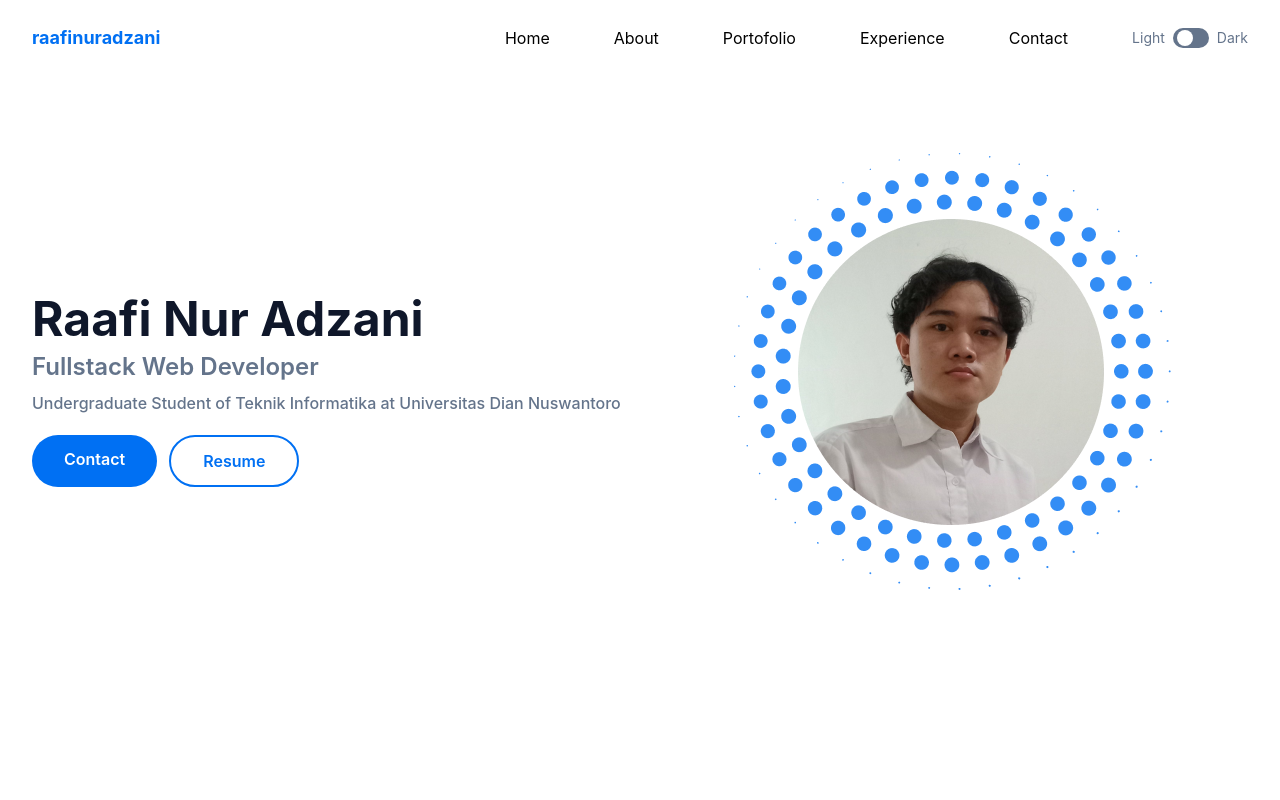
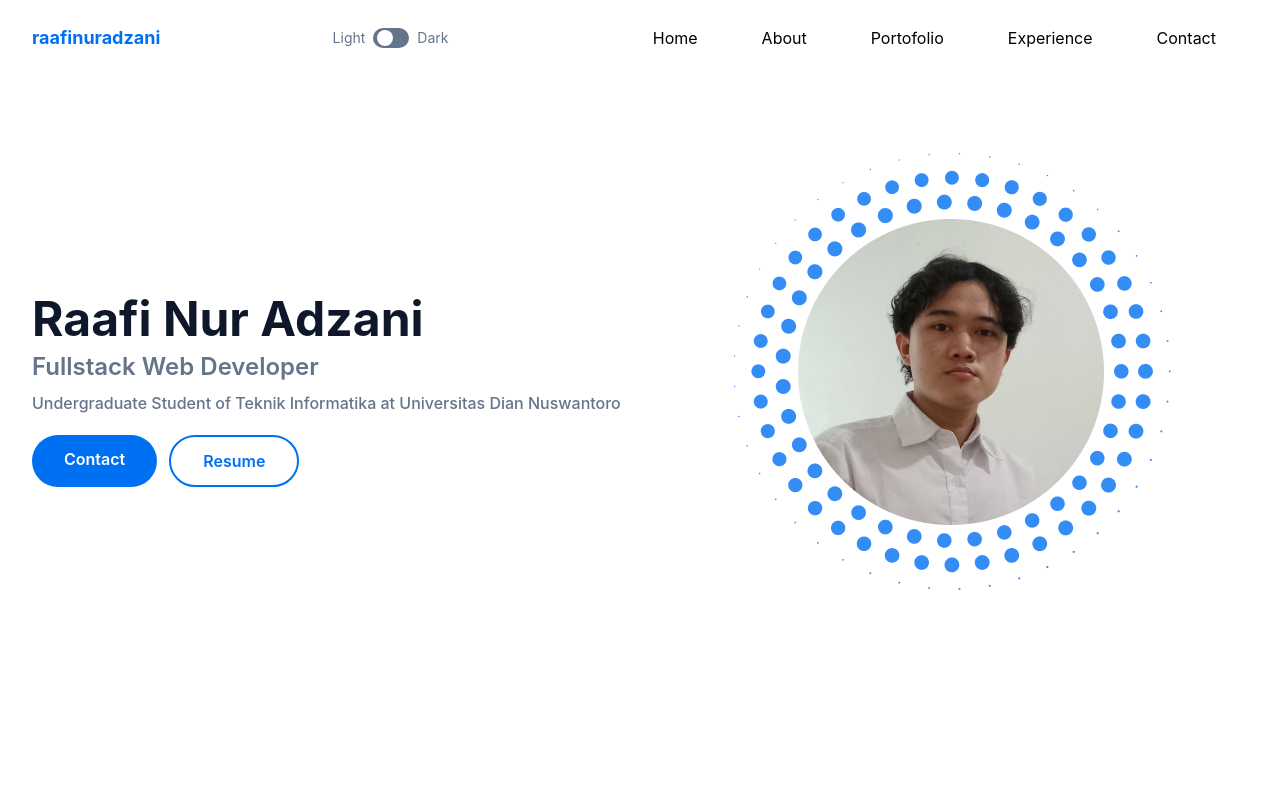
Before and after one commit to Raafina/https-raafina.github.io-, a website: page index.html in a window 1280 px wide. Shown: the top 800 px of the page. Drawn offline with Linux system fonts and the light colour scheme.

Commit message:
update: dark-toggle repotition & sent message fix

```diff
--- a/index.html
+++ b/index.html
@@ -18,6 +18,26 @@
             <a href="#home" class="font-bold text-lg text-primary py-6 block">
               raafinuradzani
             </a>
+          </div>
+          <div>
+            <div class="flex">
+              <span class="mr-2 text-sm text-slate-500 dark:text-slate-200"
+                >Light</span
+              >
+              <input type="checkbox" class="hidden" id="darkToggle" />
+              <label for="darkToggle">
+                <div
+                  class="flex items-center h-5 w-9 bg-slate-500 rounded-full relative cursor-pointer p-1"
+                >
+                  <div
+                    class="toggle-circle rounded-full w-4 h-4 bg-white transition duration-300 ease-in-out"
+                  ></div>
+                </div>
+              </label>
+              <span class="ml-2 text-sm text-slate-500 dark:text-slate-200"
+                >Dark</span
+              >
+            </div>
           </div>
           <div class="flex items-center px-4">
             <button id="hamburger" class="block absolute lg:hidden right-4">
@@ -69,28 +89,6 @@
                     class="group-hover:text-primary dark:text-white px-8 py-4 h-full flex rounded-lg transition duration-300 ease-in-out"
                     >Contact</a
                   >
-                </li>
-                <li class="flex lg:items-center pl-8 mt-2 lg:pt-2 pb-4">
-                  <div class="flex">
-                    <span
-                      class="mr-2 text-sm text-slate-500 dark:text-slate-200"
-                      >Light</span
-                    >
-                    <input type="checkbox" class="hidden" id="darkToggle" />
-                    <label for="darkToggle">
-                      <div
-                        class="flex items-center h-5 w-9 bg-slate-500 rounded-full relative cursor-pointer p-1"
-                      >
-                        <div
-                          class="toggle-circle rounded-full w-4 h-4 bg-white transition duration-300 ease-in-out"
-                        ></div>
-                      </div>
-                    </label>
-                    <span
-                      class="ml-2 text-sm text-slate-500 dark:text-slate-200"
-                      >Dark</span
-                    >
-                  </div>
                 </li>
               </ul>
             </nav>
@@ -1170,7 +1168,7 @@
 
             <div
               id="formMessage"
-              class="text-center mt-4 text-base font-semibold"
+              class="text-center mt-4 text-base font-semibold dark:text-white text-dark"
             ></div>
           </div>
         </form>
```
